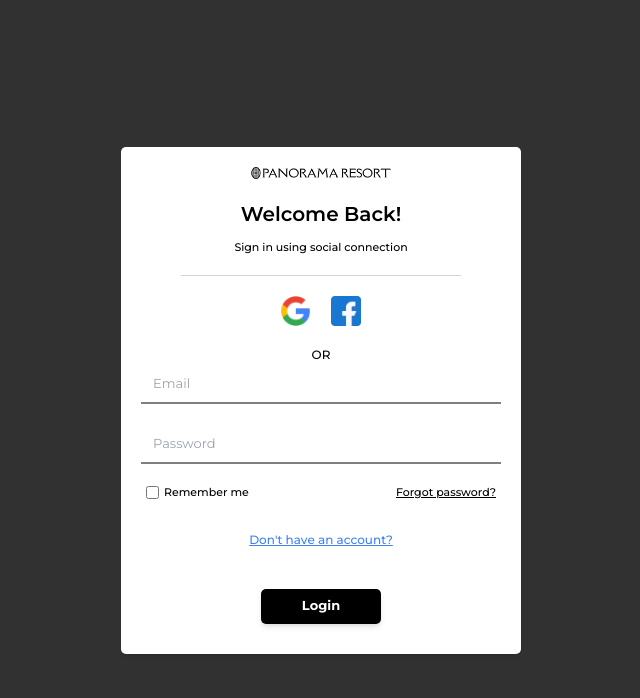
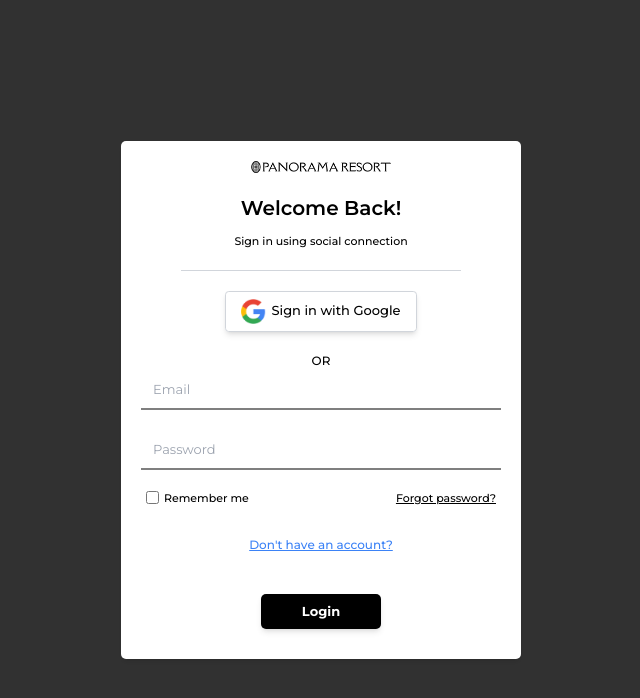
Before and after one commit to vanotsintsabadze1/panorama-resorts, a Next.js app: page /auth/login in a window 1280 px wide. Shown: the top 698 px of the page, without its empty margins (319-959 px from the left). Built offline with nearby package versions, Linux system fonts and the light colour scheme.

Commit message:
Implemented Google SSO

```diff
--- /dev/null
+++ b/app/(auth)/auth/googleRedirect/page.tsx
@@ -0,0 +1,21 @@
+"use client";
+
+import GoogleLoginWrapper from "@/components/Auth/Login/GoogleLoginWrapper";
+import { googleLogin } from "@/scripts/auth/auth";
+import { redirect } from "next/navigation";
+
+interface Props {
+  searchParams: {
+    [key: string]: string;
+  };
+}
+
+export default async function page({ searchParams }: Props) {
+  if (!searchParams.code) {
+    return redirect("/");
+  }
+
+  const code = searchParams.code;
+
+  return <GoogleLoginWrapper code={code} />;
+}
--- /dev/null
+++ b/components/Auth/Login/GoogleLoginBtn.tsx
@@ -0,0 +1,24 @@
+"use client";
+
+import { useRouter } from "next/navigation";
+
+import Image from "next/image";
+
+interface Props {
+  url: string;
+}
+
+export default function GoogleLoginBtn({ url }: Props) {
+  const router = useRouter();
+  const addr = url + "/v1/User/google-login";
+
+  return (
+    <button
+      onClick={() => router.push(addr)}
+      className="flex items-center justify-center gap-[.5rem] rounded-md border border-gray-300 px-[1.5rem] py-[.7rem] shadow-md"
+    >
+      <Image width={25} height={25} src="/images/icons/sm-icons/google_colored.webp" alt="google-logo" />
+      <p className="text-[1.3rem] font-medium">Sign in with Google</p>
+    </button>
+  );
+}
--- /dev/null
+++ b/components/Auth/Login/GoogleLoginWrapper.tsx
@@ -0,0 +1,22 @@
+import { googleLogin } from "@/scripts/auth/auth";
+import { useEffect } from "react";
+import { useRouter } from "next/navigation";
+
+interface Props {
+  code: string;
+}
+
+export default function GoogleLoginWrapper({ code }: Props) {
+  const router = useRouter();
+
+  async function singleSignOnWrapper() {
+    await googleLogin(code);
+    router.push("/");
+  }
+
+  useEffect(() => {
+    singleSignOnWrapper();
+  }, []);
+
+  return <></>;
+}
--- a/components/Auth/Login/LoginCard.tsx
+++ b/components/Auth/Login/LoginCard.tsx
@@ -1,7 +1,9 @@
 import Image from "next/image";
 import LoginFields from "./LoginFields";
+import GoogleLoginBtn from "./GoogleLoginBtn";
 
 export default function LoginCard() {
+  const url = process.env.API_ADDR;
   return (
     <div className="flex w-[40rem] flex-col items-center rounded-lg bg-white py-[2rem] shadow-md xs:w-[30rem]">
       <div className="relative h-[1.2rem] w-[14rem]">
@@ -9,24 +11,11 @@ export default function LoginCard() {
       </div>
       <div className="mt-[2rem] flex w-full flex-col items-center gap-[1rem]">
         <h1 className="text-[2rem] font-semibold">Welcome Back!</h1>
-        <p className="max-w-[30rem] text-center text-[1.1rem] font-medium">
-          Sign in using social connection
-        </p>
+        <p className="max-w-[30rem] text-center text-[1.1rem] font-medium">Sign in using social connection</p>
       </div>
       <canvas className="my-[2rem] h-[.1rem] w-[70%] bg-gray-300" />
-      <div className="flex w-full items-center justify-center gap-[2rem]">
-        <Image
-          width={30}
-          height={30}
-          src="/images/icons/sm-icons/google_colored.webp"
-          alt="google-logo"
-        />
-        <Image
-          width={30}
-          height={30}
-          src="/images/icons/sm-icons/facebook_colored.webp"
-          alt="facebook-logo"
-        />
+      <div className="flex w-full items-center justify-center gap-[.5rem]">
+        <GoogleLoginBtn url={url as string} />
       </div>
       <div className="mt-[2rem] flex w-full justify-center">
         <p className="text-[1.2rem] font-medium">OR</p>
--- a/components/Auth/Register/RegisterCard.tsx
+++ b/components/Auth/Register/RegisterCard.tsx
@@ -1,7 +1,10 @@
 import Image from "next/image";
 import RegisterFields from "./RegisterFields";
+import GoogleLoginBtn from "../Login/GoogleLoginBtn";
 
 export default function RegisterCard() {
+  const url = process.env.API_ADDR;
+
   return (
     <div className="flex w-[40rem] flex-col items-center rounded-lg bg-white py-[2rem] shadow-md xs:w-[30rem]">
       <div className="relative h-[1.2rem] w-[14rem]">
@@ -12,9 +15,8 @@ export default function RegisterCard() {
         <p className="max-w-[30rem] text-center text-[1.1rem] font-medium">Using social connection</p>
       </div>
       <canvas className="my-[2rem] h-[.1rem] w-[70%] bg-gray-300" />
-      <div className="flex w-full items-center justify-center gap-[2rem]">
-        <Image width={30} height={30} src="/images/icons/sm-icons/google_colored.webp" alt="google-logo" />
-        <Image width={30} height={30} src="/images/icons/sm-icons/facebook_colored.webp" alt="facebook-logo" />
+      <div className="flex w-full items-center justify-center gap-[.5rem]">
+        <GoogleLoginBtn url={url as string} />
       </div>
       <div className="mt-[2rem] flex w-full justify-center">
         <p className="text-[1.2rem] font-medium">OR</p>
--- a/scripts/auth/auth.ts
+++ b/scripts/auth/auth.ts
@@ -77,3 +77,26 @@ export async function registerUser({ email, password }: RegisterField) {
     return { error: "An error occurred", status: 500 };
   }
 }
+
+export async function googleLogin(code: string) {
+  const url = process.env.API_ADDR;
+
+  try {
+    const res = await fetch(`${url}/v1/User/google-redirect?code=${code}`, {
+      method: "GET",
+      headers: {
+        "Content-Type": "application/json",
+        Accept: "application/json",
+      },
+    });
+
+    const data = await res.json();
+
+    cookies().set("user", data, {
+      expires: new Date(Date.now() + 9 * 24 * 60 * 60 * 1000),
+    });
+  } catch (error) {
+    console.error(error);
+    return { status: 500, token: null };
+  }
+}
```
